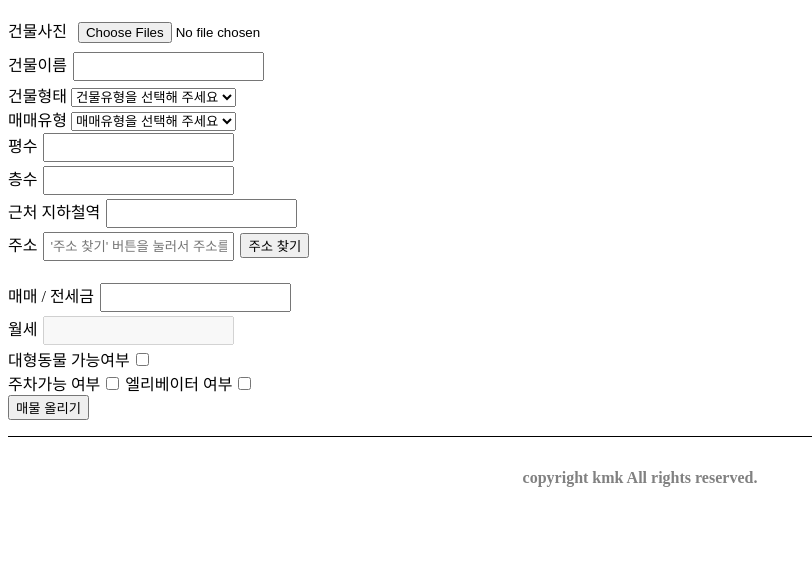
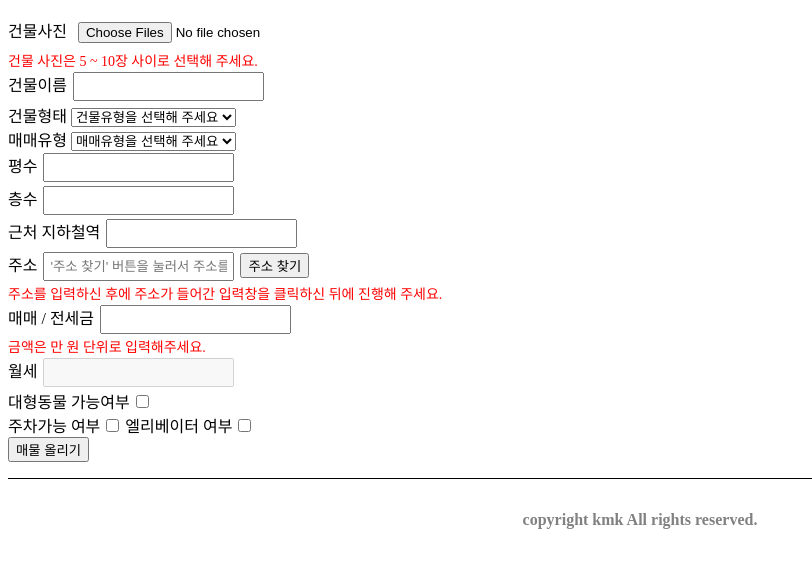
Before and after one commit to qsczeadwx1/php_real_estate, a PHP site: page /src/registEstate.php in a window 1280 px wide. Shown: the part 66-634 px from the top of the page, without its empty margins (0-812 px from the left). Run offline with PHP 8.4, Linux system fonts and the light colour scheme; the visitor is signed in with stand-in values (Sample User, id 1); some libraries are stand-ins or nearby versions.

Commit message:
1012 진짜 마지막수정

```diff
--- a/src/registEstate.php
+++ b/src/registEstate.php
@@ -117,7 +117,7 @@ if ($_SERVER["REQUEST_METHOD"] == "POST") {
     <form action="./registEstate.php" id="frm" method="post" enctype="multipart/form-data">
         <label for="estate_img">건물사진</label>
         <input type="file" name="estate_img[]" id="estate_img" multiple>
-        <br>
+        <div style="color:red; font-size:14px;">건물 사진은 5 ~ 10장 사이로 선택해 주세요.</div>
         <label for="s_name">건물이름</label>
         <input type="text" name="s_name" id="s_name">
         <br>
@@ -151,14 +151,13 @@ if ($_SERVER["REQUEST_METHOD"] == "POST") {
         <label for="s_add">주소</label>
         <input type="text" id="sample6_address" name="s_add" placeholder="'주소 찾기' 버튼을 눌러서 주소를 입력하세요" readonly required>
         <button type="button" onclick="sample6_execDaumPostcode()">주소 찾기</button>
-        <br>
-        <br>
+        <div style="color:red; font-size:14px;">주소를 입력하신 후에 주소가 들어간 입력창을 클릭하신 뒤에 진행해 주세요.</div>
         <input type="hidden" name="s_log" id="s_log">
         <input type="hidden" name="s_lat" id="s_lat">
 
         <label for="p_deposit">매매 / 전세금</label>
         <input type="number" name="p_deposit" id="p_deposit">
-        <br>
+        <div style="color:red; font-size:14px;">금액은 만 원 단위로 입력해주세요.</div>
         <label for="p_month">월세</label>
         <input type="number" name="p_month" id="p_month" disabled>
         <br>
```
Also changed, not shown: src/upload/24520_인쇄시옵션추가1697075768.png (added), src/upload/49512_디스크현황1697075768.png (added), src/upload/49698_반송내용확인1697075768.png (added), src/upload/49732_기존디스크분산현황1697075768.png (added), src/upload/49738_알림메일내용1697075768.png (added).
